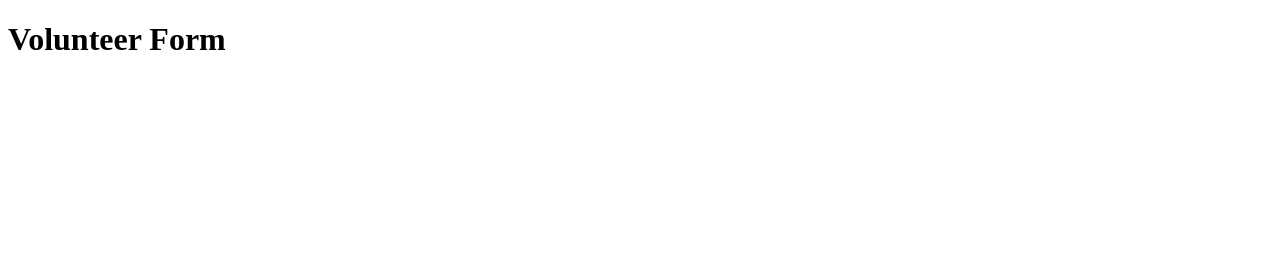
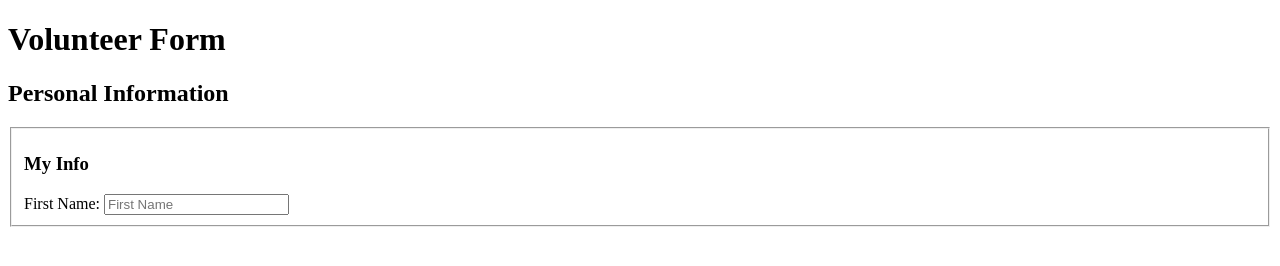
Before and after one commit to jaanzaldo/itmd-lab4, a plain HTML site: page index.html in a window 1280 px wide. Drawn offline with Linux system fonts and the light colour scheme.

Commit message:
added First Name field

```diff
--- a/index.html
+++ b/index.html
@@ -7,6 +7,21 @@
 	<body>
 	<h1>Volunteer Form</h1>
 	<form action = "http://bloomingdale.sat.iit.edu/kriedan/lab3formscript.php" method = "post">
+		<h2>Personal Information</h2>
+		<fieldset>
+			<h3>My Info</h3>
+
+			<div>
+				<label> First Name: <input type = "text" name = "first_name" placeholder = "First Name"> </label>
+			</div>
+
+
+		</fieldset>
+
+
+
+
+
 
 	</form>
 
```
